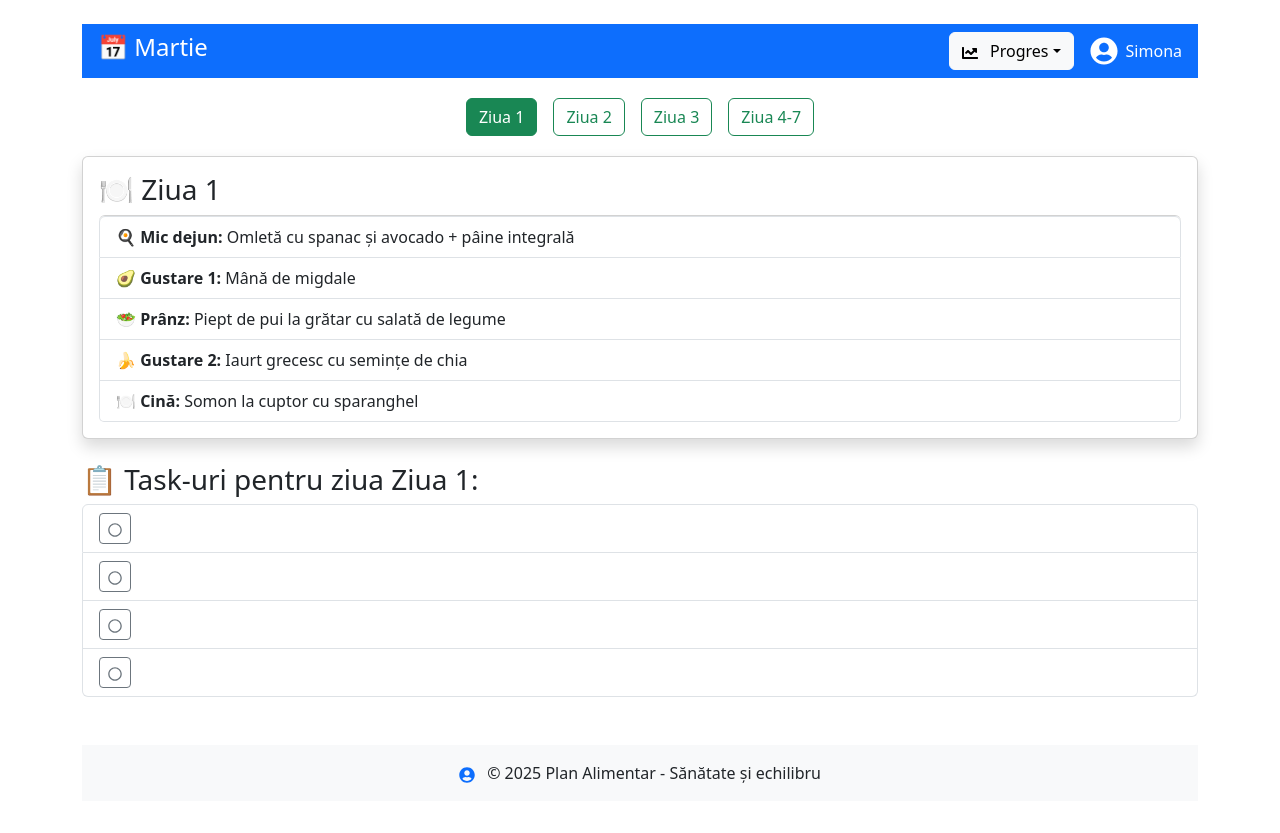
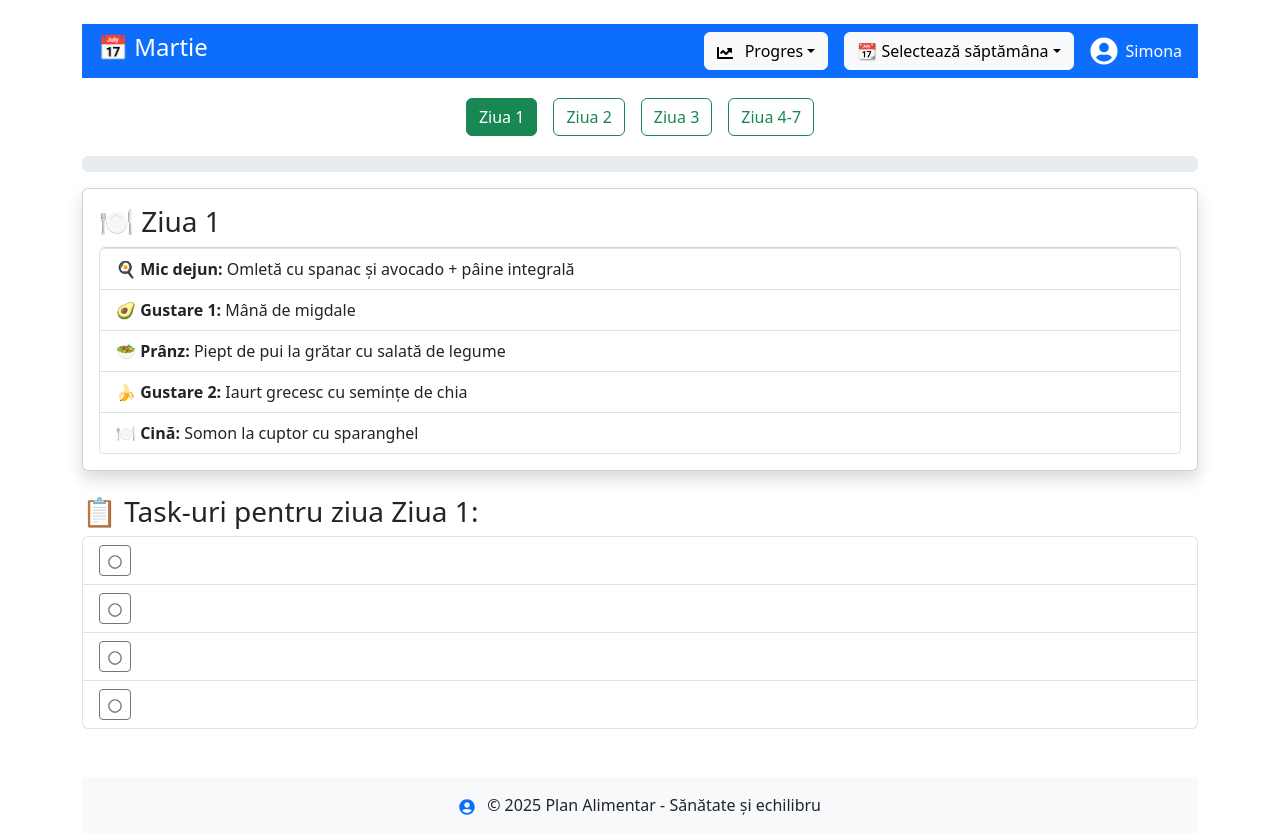
Before and after one commit to staark-dev/meniu-sanatos, a React (Create React App) app: page / in a window 1280 px wide. Before the commit the page ends 801 px from the top, so only its background shows below. Built offline with nearby package versions, Linux system fonts and the light colour scheme.

Commit message:
Update App

```diff
--- a/src/App.css
+++ b/src/App.css
@@ -1,9 +1,10 @@
 body {
-  background-color: #F5F5F5;
   margin: 0;
   padding: 0;
-  font-size: 14;
-  font-weight: 500;
+  background-color: #f5f5f5;
+  font-size: 14px;
+  font-weight: 400;
+  font-family: sans-serif, "Arial";
 }
 
 /* Meniu săptămâni responsive */
--- a/src/App.js
+++ b/src/App.js
@@ -11,6 +11,9 @@ const App = () => {
     const [tasks, setTasks] = useState([]);
     const [weeklyProgress, setWeeklyProgress] = useState(0);
     const [dropdownOpen, setDropdownOpen] = useState(false);
+    const [dropdownWeekOpen, setDropdownWeekOpen] = useState(false);
+    const [showPopup, setShowPopup] = useState(false);
+    const [popupMessage, setPopupMessage] = useState("");
 
       useEffect(() => {
         fetchPlanAlimentar().then((data) => {
@@ -77,6 +80,10 @@ const App = () => {
         const allTasksCompleted = updatedTasks.every(task => task.completed);
 
         if (allTasksCompleted) {
+            setPopupMessage(`🎉 Felicitări, ai finalizat toate task-urile pentru ziua ${plan[selectedWeek].days[selectedDay].dayName}!`);
+            setShowPopup(true);
+            setTimeout(() => setShowPopup(false), 4000); // Pop-up dispare după 4 secunde
+
             setTimeout(() => {
                 setTasks([]); // Ascunde cardul după 1 secundă
             }, 1000);
@@ -108,6 +115,34 @@ const App = () => {
           )}
         </div>
 
+        {/* Dropdown pentru selectarea săptămânii */}
+        <div className="dropdown me-3">
+          <button
+            className="btn btn-light dropdown-toggle"
+            onClick={() => setDropdownWeekOpen(!dropdownWeekOpen)}
+          >
+            📆 Selectează săptămâna
+          </button>
+          {dropdownWeekOpen && (
+            <div className="dropdown-menu show">
+              {Object.keys(plan).map(week => (
+                <button
+                  key={week}
+                  className="dropdown-item"
+                  onClick={() => {
+                    setSelectedWeek(week);
+                    setSelectedDay(Object.keys(plan[week].days)[0]); // Selectează prima zi
+                    setDropdownWeekOpen(false);
+                  }}
+                >
+                  {plan[week].name}
+                </button>
+              ))}
+            </div>
+          )}
+        </div>
+
+
         {/* Avatar utilizator */}
         <div className="d-flex align-items-center">
           <FaUserCircle className="text-white fs-3 me-2" />
@@ -129,6 +164,13 @@ const App = () => {
         ))}
     </div>
 
+    {/* Bara de progres zilnic */}
+    <div className="progress my-3">
+        <div className="progress-bar bg-success" role="progressbar" style={{ width: `${(tasks.filter(task => task.completed).length / tasks.length) * 100}%` }}>
+            {Math.round((tasks.filter(task => task.completed).length / tasks.length) * 100)}%
+        </div>
+    </div>
+
     {/* MENIU ZILNIC */}
     {selectedDay && plan[selectedWeek].days[selectedDay] && (
         <div className="card p-3 shadow mt-3">
@@ -144,11 +186,11 @@ const App = () => {
     )}
 
         {/* TASK-URI */}
-    {tasks.length > 0 ? (
+        {tasks.length > 0 && tasks.some(task => !task.completed) ? (
         <div className="mt-4">
             <h3>📋 Task-uri pentru ziua {plan[selectedWeek].days[selectedDay].dayName}:</h3>
             <ul className="list-group">
-          {tasks.map(task => (
+            {tasks.filter(task => !task.completed).map(task => (
                 <li key={task.id} className="list-group-item d-flex justify-content-between align-items-center">
                 {task.text}
                 <button className="btn btn-sm btn-outline-secondary" onClick={() => toggleTask(task.id)}>
@@ -159,7 +201,13 @@ const App = () => {
             </ul>
         </div>
         ) : (
-      <p className="text-muted text-center">✅ Nu ai task-uri de făcut azi!</p>
+            <p className="text-muted text-center mt-5 py-5">✅ Nu ai task-uri de făcut azi!</p>
+        )}
+
+        {showPopup && (
+        <div className="alert alert-success position-fixed top-0 start-50 translate-middle-x mt-3">
+            {popupMessage}
+        </div>
         )}
 
         {/* FOOTER */}
```
Lines whose indentation alone changed are shown as unchanged.
